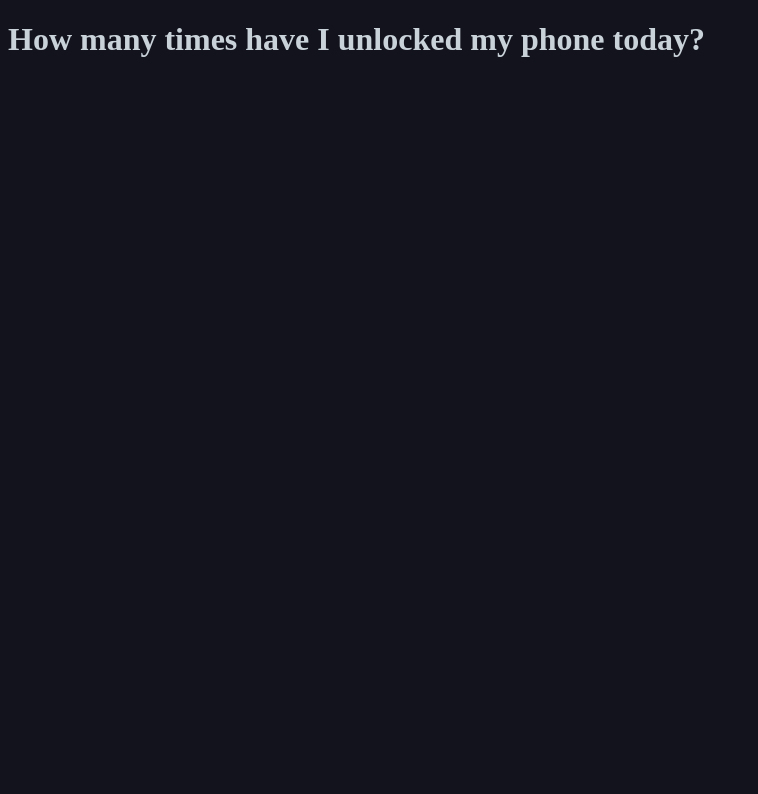
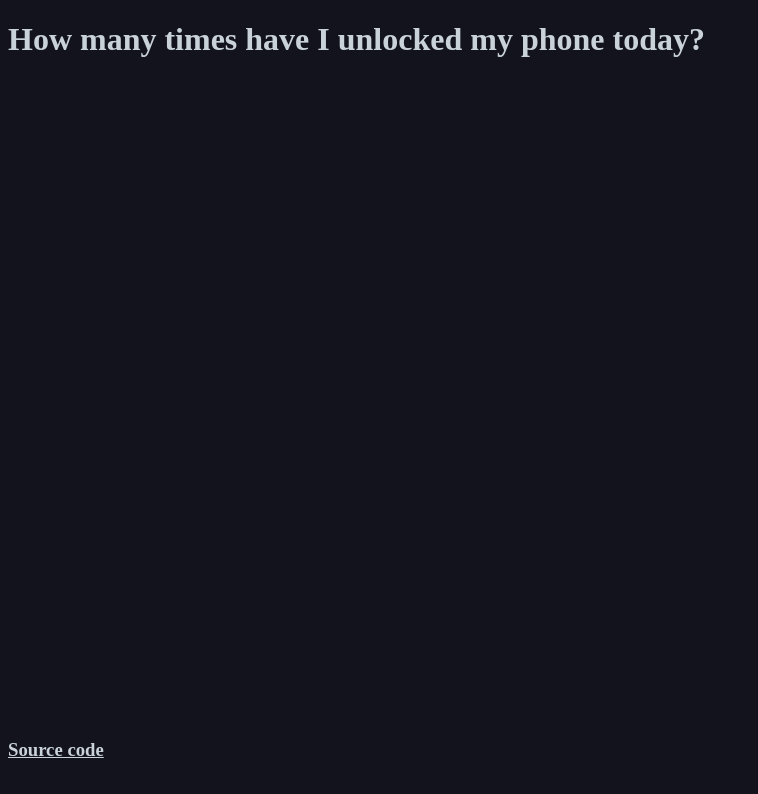
Before and after one commit to kibartas/PhoneUnlockListener, a plain HTML site: page index.html in a window 1280 px wide. Shown: the whole page, without its empty margins (0-758 px from the left). Drawn offline with Linux system fonts and the light colour scheme; no server answers.

Commit message:
add source code link to webpage

```diff
--- a/index.html
+++ b/index.html
@@ -21,5 +21,6 @@
     <body>
         <h1>How many times have I unlocked my phone today?</h1>
         <h2 id="counter"></h2>
+		<a id="source" href="https://github.com/kibartas/PhoneUnlockListener"><h3>Source code</h3></a>
     </body>
 </html>
--- a/styles.css
+++ b/styles.css
@@ -5,3 +5,8 @@ html {
 * {
     color: rgb(201, 209, 217);
 }
+
+#source {
+	position: absolute;
+	top: 90vh;
+}
```
